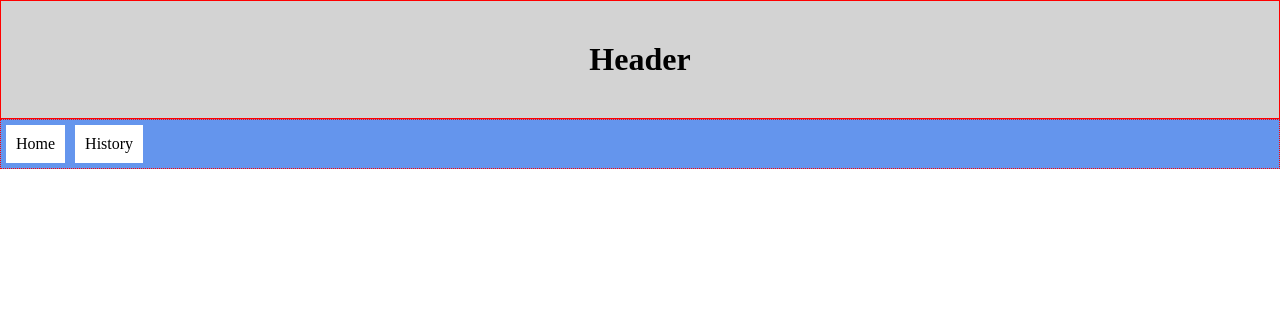
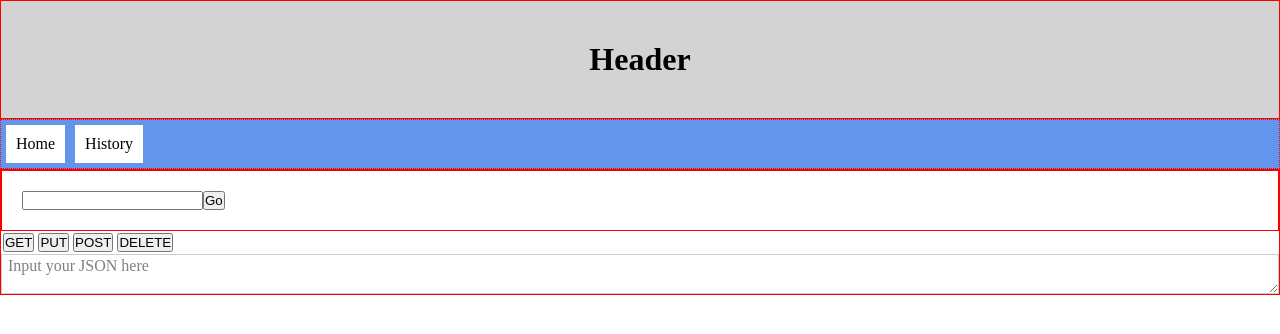
Before and after one commit to DerekHudgins/postman-clone, a React app: page / in a window 1280 px wide. Shown: the top 334 px of the page. Built offline with nearby package versions, Linux system fonts and the light colour scheme.

Commit message:
all elements show up on page

```diff
--- a/src/components/pages/UserInterface.jsx
+++ b/src/components/pages/UserInterface.jsx
@@ -1,8 +1,41 @@
 import React from 'react';
-// import PropTypes from 'prop-types';
+import PropTypes from 'prop-types';
+import styles from './styles/UserInterface.css';
 
-const UserInterface = () => {
-  return <div></div>;
+
+const UserInterface = (props) => {
+  return (
+    <main className={styles.UserInterface}>
+      <div className={styles.URLInput}>
+        <input />
+        <button>Go</button>
+      </div>
+      <div className={styles.radioButtons}>
+        <form>
+          <button type="radio" name="get">
+            GET
+          </button>
+          <button type="radio" name="put">
+            PUT
+          </button>
+          <button type="radio" name="post">
+            POST
+          </button>
+          <button type="radio" name="delete">
+            DELETE
+          </button>
+        </form>
+      </div>
+      <div className={styles.JSONInput}>
+        <span
+          className={styles.textArea}
+          placeholder="JSON"
+          role="textbox"
+          contentEditable
+        ></span>
+      </div>
+    </main>
+  );
 };
 
 UserInterface.propTypes = {};
--- /dev/null
+++ b/src/components/pages/styles/UserInterface.css
@@ -0,0 +1,31 @@
+.UserInterface {
+  background-color: white;
+  border: 1px solid red;
+
+  .URLInput {
+    border: 1px solid red;
+    padding: 20px;
+  }
+
+  .radioButtons > form > button {
+    margin: 2px;
+  }
+
+  .textArea {
+    display: block;
+    width: 100%;
+    resize: both;
+    overflow: hidden;
+    min-height: 40px;
+    line-height: 20px;
+    border: 1px solid #ccc;
+    padding: 1px 6px;
+    font-family: inherit;
+    font-size: inherit;
+  }
+
+  .textArea[contenteditable]:empty::before {
+    content: 'Input your JSON here';
+    color: grey;
+  }
+}
```
